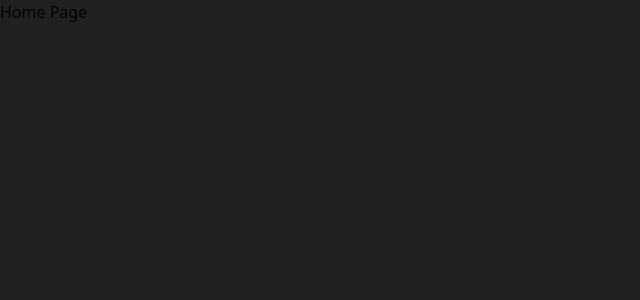
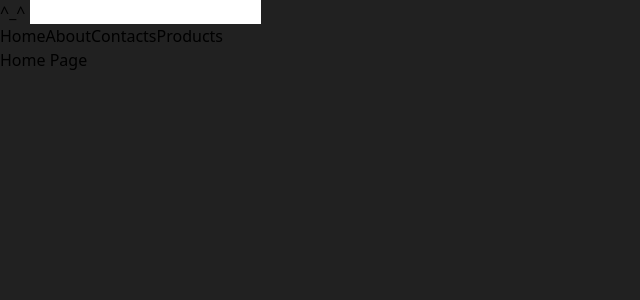
Before and after one commit to developershivam-sudo/React, a React (Vite) app: page / in a window 1280 px wide. Before the commit this address had no page. Shown: the top 300 px of the page, without its empty margins (0-640 px from the left). Built offline with nearby package versions, Linux system fonts and the light colour scheme.

Commit message:
routes created using Link

```diff
--- a/src/App.jsx
+++ b/src/App.jsx
@@ -4,20 +4,22 @@ import Home from './pages/Home'
 import About from './pages/About'
 import Contacts from './pages/Contacts'
 import Products from './pages/Products'
+import Navbar from './components/Navbar';
 const App = () => {
   return (
-    <div className='text-white m-5'>
+    <div className='text-white'>
+      <Navbar />
       <Routes>
         <Route path='/' element={<Home />} />
       </Routes>
       <Routes>
-        <Route path='/About' element={<About />} />
+        <Route path='/about' element={<About />} />
       </Routes>
       <Routes>
-        <Route path='/Contacts' element={<Contacts />} />
+        <Route path='/contacts' element={<Contacts />} />
       </Routes>
       <Routes>
-        <Route path='/Products' element={<Products />} />
+        <Route path='/products' element={<Products />} />
       </Routes>
     </div>
   );
--- a/src/components/NavPart2.jsx
+++ b/src/components/NavPart2.jsx
@@ -1,3 +1,4 @@
+import { Link } from "react-router-dom"
 
 
 const NavPart2 = () => {
@@ -5,11 +6,16 @@ const NavPart2 = () => {
 
     return (
         <>
-            <div className="flex gap-8 items-center">
-                <h4 className="text-xl">About</h4>
-                <h4 className="text-xl">Contact</h4>
-                <h4 className="text-xl">Services</h4>
-                <h4 className="text-xl">Your Account</h4>
+            <div className="flex gap-10 text-lg items-center underline">
+                {/* <a className="text-xl" href="/">Home</a>
+                <a className="text-xl" href="/About">About</a>
+                <a className="text-xl" href="/Contacts">Contacts</a>
+                <a className="text-xl" href="/Products">Products</a> */}
+
+                <Link to={'/'}>Home</Link>
+                <Link to={'/about'}>About</Link>
+                <Link to={'/contacts'}>Contacts</Link>
+                <Link to={'/products'}>Products</Link>
             </div>
         </>
     )
--- a/src/components/Navbar.jsx
+++ b/src/components/Navbar.jsx
@@ -6,8 +6,8 @@ function Navbar () {
 
     return (
         <>
-        <nav className="bg-emerald-200 flex px-10 py-5 items-center justify-between">
-            <h2 className="text-2xl">^_^</h2>
+        <nav className="w-screen bg-emerald-400 flex px-10 py-5 items-center justify-between">
+            <h2 className="text-2xl">^_^ <input className="text-black w-20 rounded" type="text" /></h2>
             <NavPart2 />
         </nav>
         </>
```
